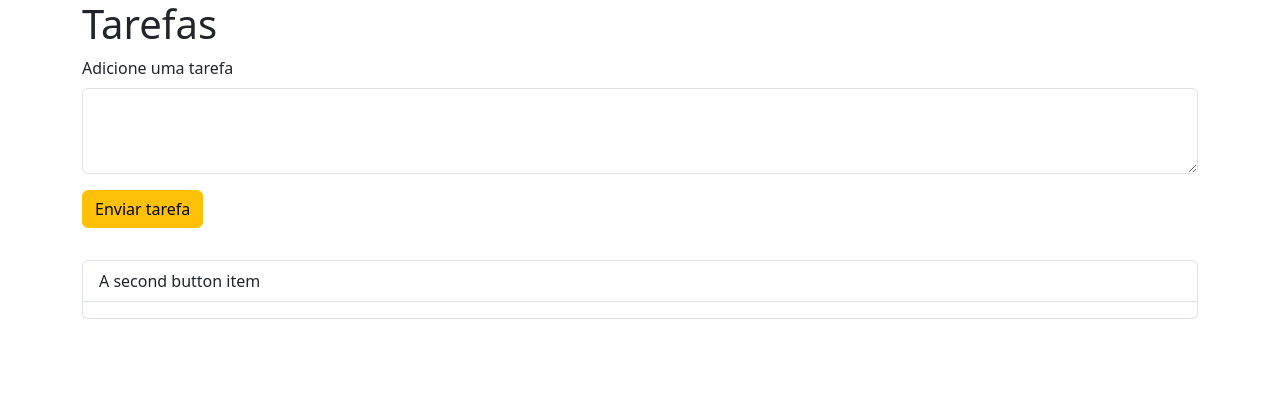
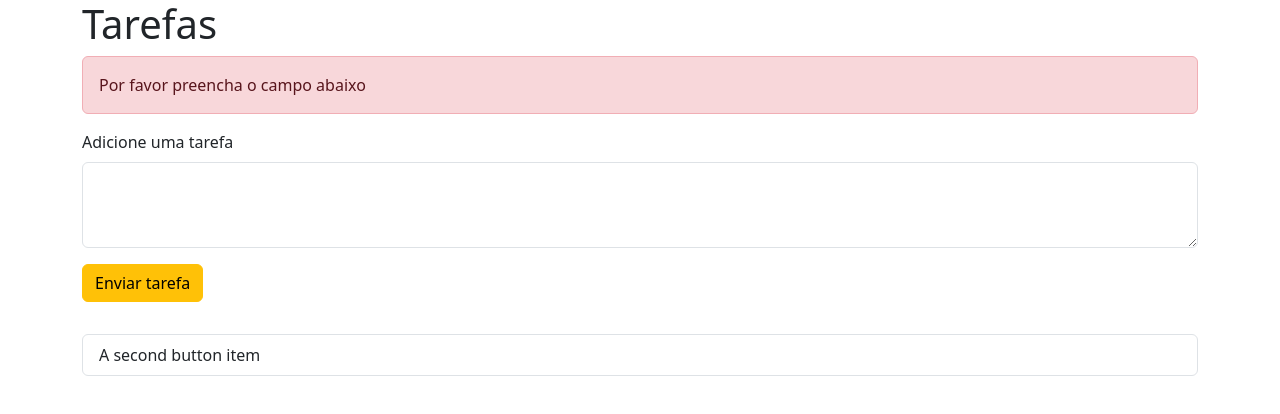
Before and after one commit to luizmagao/async-await, a plain HTML site: page index.html in a window 1280 px wide. Both pictures are taken after a click on the button "Enviar tarefa". Drawn offline with nearby package versions, Linux system fonts and the light colour scheme.

Commit message:
WP: criando alerta

```diff
--- a/index.html
+++ b/index.html
@@ -5,11 +5,19 @@
     <meta name="viewport" content="width=device-width, initial-scale=1">
     <title>Bootstrap demo</title>
     <link href="https://cdn.jsdelivr.net/npm/bootstrap@5.3.8/dist/css/bootstrap.min.css" rel="stylesheet" integrity="sha384-sRIl4kxILFvY47J16cr9ZwB07vP4J8+LH7qKQnuqkuIAvNWLzeN8tE5YBujZqJLB" crossorigin="anonymous">
+    <style>
+        .alerta-sumir {
+            display: none;
+        }
+    </style>
   </head>
   <body>
 
     <div class="container">
         <h1>Tarefas</h1>
+        <div class="alerta-sumir alert alert-danger" role="alert" id="alerta">
+            A simple primary alert—check it out!
+        </div>
         <div class="mb-3">
             <label for="tarefa" class="form-label">Adicione uma tarefa</label>
             <textarea class="form-control" id="tarefa" rows="3"></textarea>
--- a/js/app.js
+++ b/js/app.js
@@ -14,10 +14,23 @@ const elementoCriarTarefa = (tarefa) => {
     elementoButton.classList.add('list-group-item-action')
     elementoButton.innerText = tarefa
     listaTarefas.appendChild(elementoButton)
+    const elementoAlerta = document.getElementById('alerta')
+    elementoAlerta.classList.add('alerta-sumir')
+}
+
+
+const mostrarAlerta = (frase) => {
+    const elementoAlerta = document.getElementById('alerta')
+    elementoAlerta.classList.remove('alerta-sumir')
+    elementoAlerta.innerText = frase
 }
 
 const botaoEnviarTarefa = document.getElementById('butao-enviar-tarefa')
 botaoEnviarTarefa.addEventListener('click', (e) => {
     const textoTarefa = capturandoTarefa()
+    if(textoTarefa == '') {
+        mostrarAlerta('Por favor preencha o campo abaixo')
+        return
+    }
     elementoCriarTarefa(textoTarefa)
 })
```
